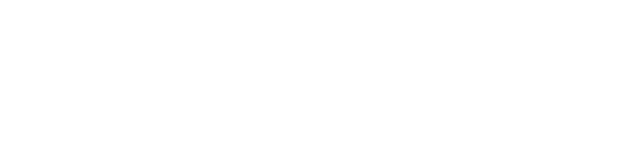
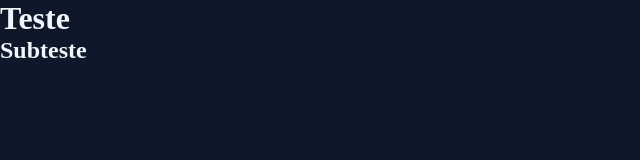
Before and after one commit to jessicaoliveiraaa/projeto-noticias, a plain HTML site: page index.html in a window 1280 px wide. Shown: the whole page, without its empty margins (0-640 px from the left). Drawn offline with Linux system fonts and the light colour scheme.

Commit message:
adicionando variaveis de cores

```diff
--- a/index.html
+++ b/index.html
@@ -1,12 +1,17 @@
 <!DOCTYPE html>
 <html lang="pt-BR">
 <head>
+  <link rel="preconnect" href="https://fonts.googleapis.com">
+<link rel="preconnect" href="https://fonts.gstatic.com" crossorigin>
   <meta charset="UTF-8">
   <meta name="viewport" content="width=device-width, initial-scale=1.0">
   <title>Portal de notícias</title>
   <link rel="stylesheet" href="styles/index.css">
+  <link href="https://fonts.googleapis.com/css2?family=Archivo:ital,wght@0,100..900;1,100..900&display=swap" rel="stylesheet">
 </head>
 <body>
-
+  <h1>Teste</h1>
+  <h2>Subteste</h2>
+  <a href="#"></a>
 </body>
 </html>
--- a/styles/global.css
+++ b/styles/global.css
@@ -0,0 +1,19 @@
+* {
+  margin: 0;
+  padding: 0;
+  box-sizing: border-box;
+}
+
+:root {
+  --brand-color-light: #60A5FA;
+  --brand-color-dark: #1D4ED8;
+  --bg-color: #0F172A;
+  --stroke-color: #1E293B;
+  --text-color-primary: #F1F5F9;
+  --text-color-secondary: #CBD5E1;
+}
+
+body {
+  color: var(--text-color-primary);
+  background-color: var(--bg-color);
+}
```
